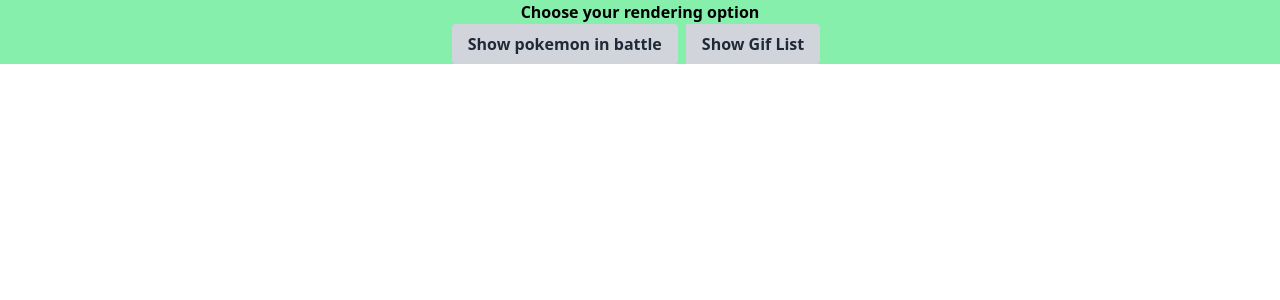
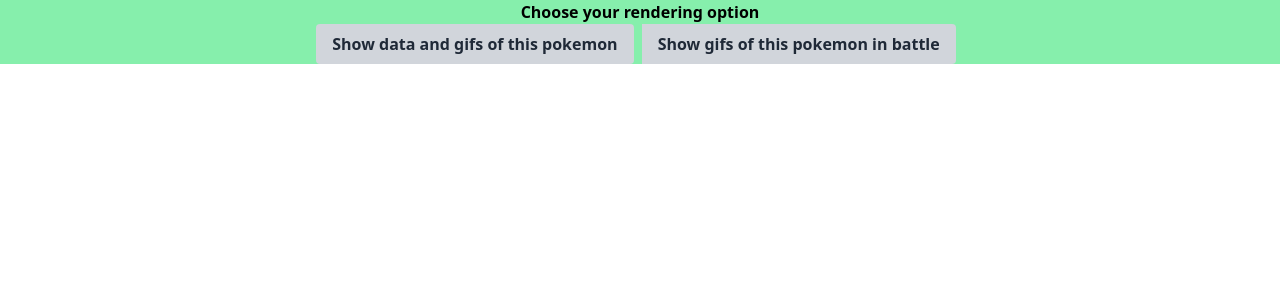
Before and after one commit to EvanderJimenez/AsignacionII, a Next.js app: page / in a window 1280 px wide. Shown: the top 300 px of the page. Built offline with nearby package versions, Linux system fonts and the light colour scheme.

Commit message:
error alerta

```diff
--- a/src/components/ListGifs.tsx
+++ b/src/components/ListGifs.tsx
@@ -24,7 +24,7 @@ function GifList() {
     });
 
     if (pokemon === "" || response.status != 200) {
-      setGifs([])
+      setGifs([]);
       setError(true);
     } else {
       const data = await response.json();
@@ -91,9 +91,9 @@ function GifList() {
         </form>
         {error && (
           <div className="flex justify-center items-center text-red-500 text-[20px] font-bold">
-            Pokemon not found
+            Pokémon not found: Re-enter name
           </div>
-        ) }
+        )}
       </div>
       <div className="pt-10 border-10 border-solid 1  justify-center bg-green-600  p-[3rem] ">
         <div className="grid grid-wrap grid-cols-1 gap-4 pt-10 pl-10 pr-10 min-w-[200px] w-full">
--- a/src/components/Pokemon.tsx
+++ b/src/components/Pokemon.tsx
@@ -26,22 +26,20 @@ const Pokemon = (): JSX.Element => {
   const handleSubmit = async (
     e: React.FormEvent<HTMLFormElement>
   ): Promise<void> => {
-
     e.preventDefault();
 
     const response = await fetch(`/api/pokemon?pokemon=${pokemonName}`);
     const data = await response.json();
 
     if (pokemonName === "" || data.gifUrls === null) {
-      setGifUrls([])
-      setPokemonData(null)
+      setGifUrls([]);
+      setPokemonData(null);
       setError(true);
     } else {
       setPokemonData(data);
       setGifUrls(data.gifUrls);
       setError(false);
     }
-
   };
 
   useLayoutEffect(() => {
@@ -123,7 +121,7 @@ const Pokemon = (): JSX.Element => {
                   placeholder=" "
                 />
                 <label className="before:content[' '] after:content[' '] pointer-events-none absolute left-5 -top-1.5 flex h-full w-full select-none text-[11px] font-normal leading-tight text-blue-gray-400 transition-all before:pointer-events-none before:mt-[6.5px] before:mr-1 before:box-border before:block before:h-1.5 before:w-2.5 before:rounded-tl-md before:border-t before:border-l before:border-blue-gray-200 before:transition-all after:pointer-events-none after:mt-[6.5px] after:ml-1 after:box-border after:block after:h-1.5 after:w-2.5 after:flex-grow after:rounded-tr-md after:border-t after:border-r after:border-blue-gray-200 after:transition-all peer-placeholder-shown:text-sm peer-placeholder-shown:leading-[3.75] peer-placeholder-shown:text-blue-gray-500 peer-placeholder-shown:before:border-transparent peer-placeholder-shown:after:border-transparent peer-focus:text-[11px] peer-focus:leading-tight peer-focus:text-brown-500 peer-focus:before:border-t-2 peer-focus:before:border-l-2 peer-focus:before:border-brown-500 peer-focus:after:border-t-2 peer-focus:after:border-r-2 peer-focus:after:border-brown-500 peer-disabled:text-transparent peer-disabled:before:border-transparent peer-disabled:after:border-transparent peer-disabled:peer-placeholder-shown:text-blue-gray-500">
-                  Pokemon Name
+                  Pokémon not found: Re-enter name
                 </label>
                 <AiOutlineCloseCircle className="text-[30px] text-[#a5a6a6] hover:text-textColor icon" />
               </div>
@@ -202,7 +200,6 @@ const Pokemon = (): JSX.Element => {
           </div>
         </div>
       )}
-
     </div>
   );
 };
--- a/src/pages/index.tsx
+++ b/src/pages/index.tsx
@@ -21,7 +21,7 @@ export default class Index extends Component {
               this.setState({ showPokemon: true, showGifList: false })
             }
           >
-            Show pokemon in battle
+            Show data and gifs of this pokemon
           </button>
           <button
             className="bg-gray-300 hover:bg-red-400 text-gray-800 font-bold py-2 px-4 rounded-r hover:border-purple-500 mr-2"
@@ -29,7 +29,7 @@ export default class Index extends Component {
               this.setState({ showGifList: true, showPokemon: false })
             }
           >
-            Show Gif List
+            Show gifs of this pokemon in battle
           </button>
         </div>
         {this.state.showPokemon && <Pokemon />}
```
